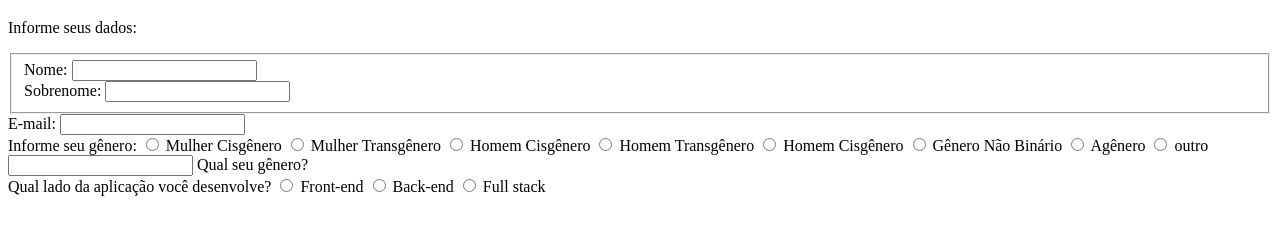
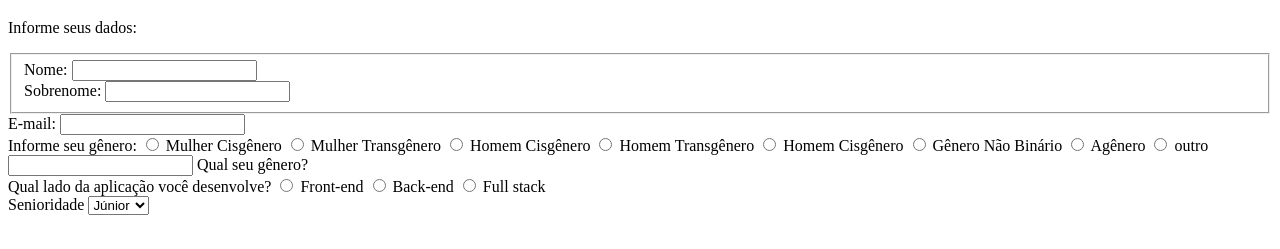
Before and after one commit to LuanPatricDeCastro/Projeto1-FormulariodePesquisa, a plain HTML site: page Index.html in a window 1280 px wide. Shown: the part 61-310 px from the top of the page. Drawn offline with Linux system fonts and the light colour scheme.

Commit message:
Opção de Senioridade

```diff
--- a/Index.html
+++ b/Index.html
@@ -76,6 +76,15 @@
                 <input type = "radio" name = "devweb" value = "Fullstack"> Full stack
             </label>
         </div>
+
+        <div>
+            <label> Senioridade </label>
+            <select id = "senioridade">
+                <option> Júnior </option>
+                <option> Pleno </option>
+                <option> Sênior </option>
+            </select>
+        </div>
     </form>
 </body>
 </html>
```
